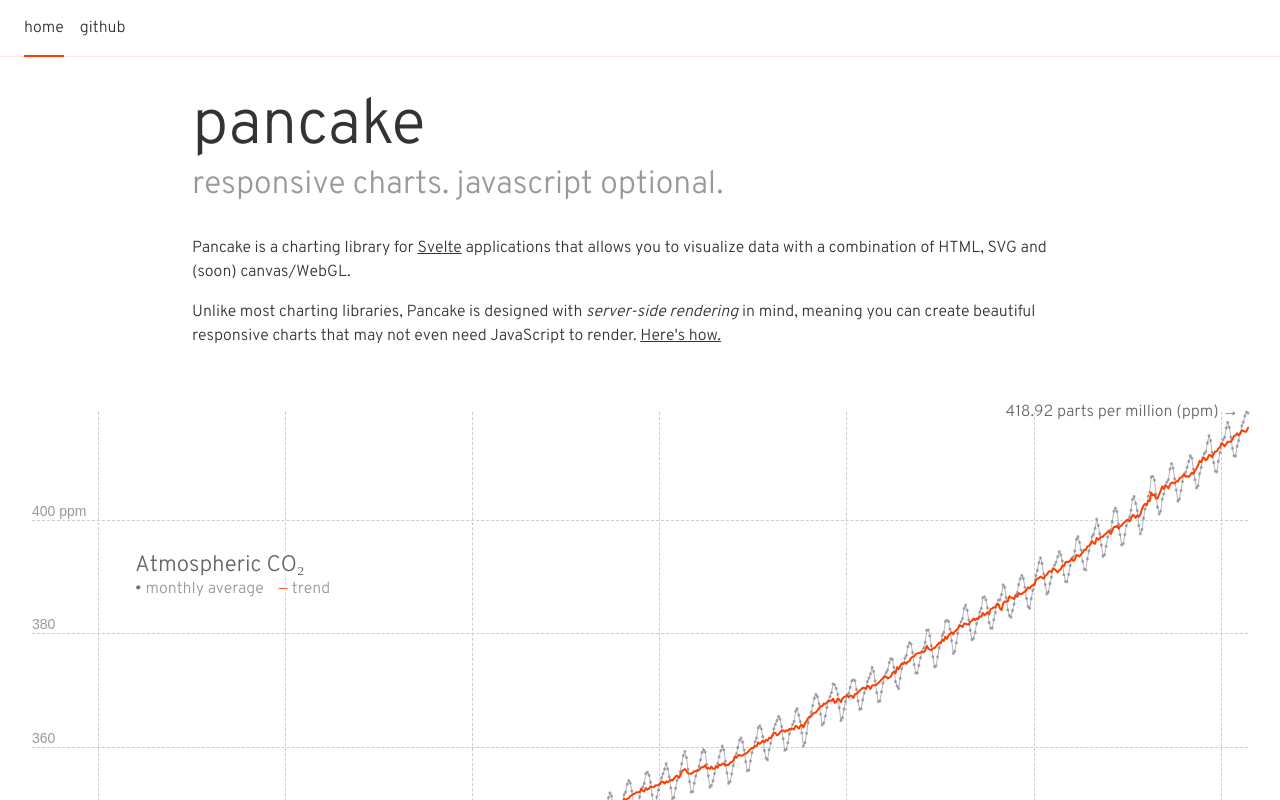
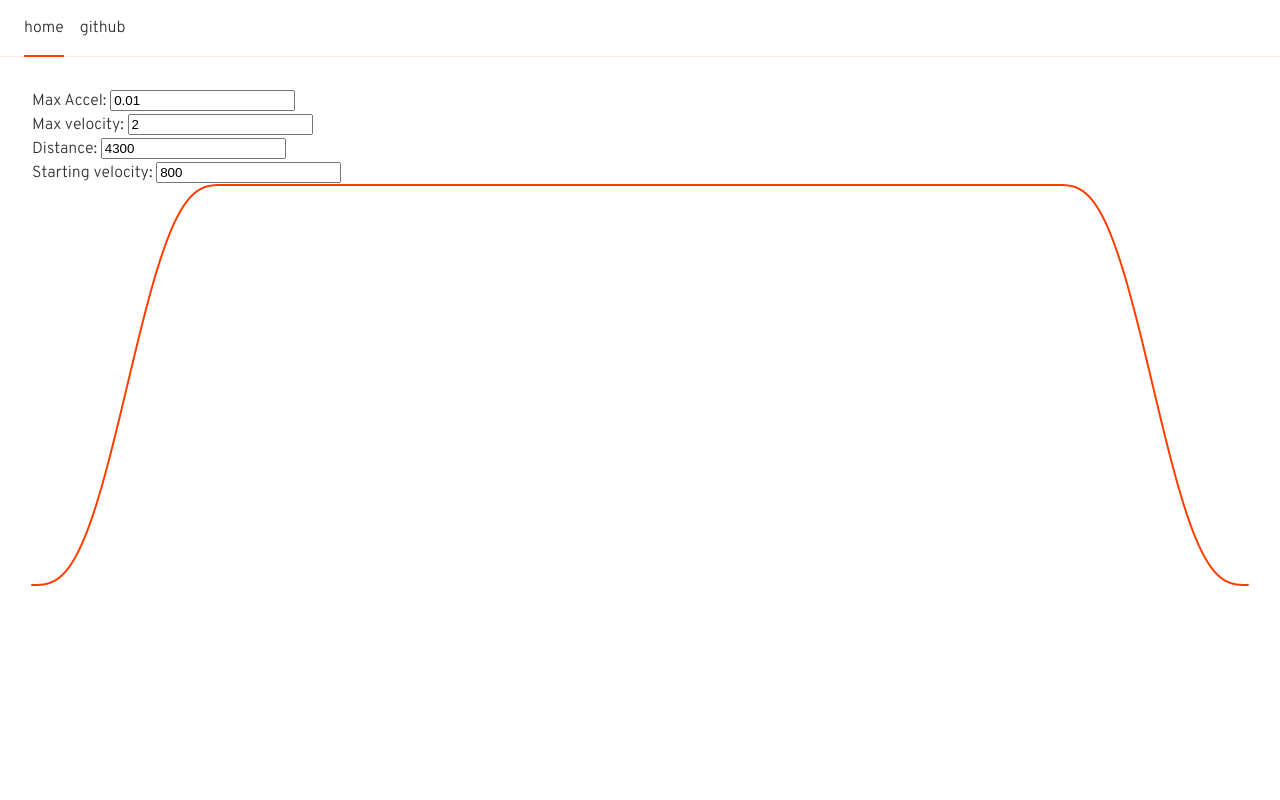
Before and after one commit to SQLSourcerer/pancake-ts, a SvelteKit app: page / in a window 1280 px wide. Shown: the top 800 px of the page. Built offline with nearby package versions, Linux system fonts and the light colour scheme.

Commit message:
show velocity curve

```diff
--- /dev/null
+++ b/src/lib/model/motion-profile.ts
@@ -0,0 +1,66 @@
+export class MotionProfile {
+    private readonly maxAccel:number;
+    private readonly maxVelocity:number;
+    private readonly rampTime:number;
+    private readonly rampDistance:number;
+    private readonly cruiseTime:number;
+
+    constructor(maxAccel:number,maxVelocity:number, distance:number,startingVelocity:number) {
+        var rampDistance = maxVelocity * maxVelocity / maxAccel;
+        if (distance<rampDistance*2){
+            maxVelocity = Math.sqrt(maxAccel * distance / 2);
+            rampDistance = maxVelocity * maxVelocity / maxAccel;
+        }
+        this.rampDistance = rampDistance;
+        this.rampTime = 2.0*maxVelocity/maxAccel;
+        this.maxAccel = maxAccel;
+        this.maxVelocity = maxVelocity;
+        this.cruiseTime = (distance - 2 * rampDistance) / maxVelocity;
+    }
+
+    private static  trigRamp2ndIntegral( x:number,  g:number,  s:number) {
+        return (g / 4.0) * (x * x + (2.0 * s * s * Math.cos(Math.PI * g * x / s) / g * g * Math.PI * Math.PI)) - (s * s / (2.0 * g * Math.PI * Math.PI));
+    }
+
+    private  trigRamp2ndIntegral( x:number) {
+        return MotionProfile.trigRamp2ndIntegral(x, this.maxAccel, this.maxVelocity);
+    }
+
+    private  trigRamp1stIntegral( x:number) {
+        const pigx = Math.PI * this.maxAccel * x;
+        return (pigx - this.maxVelocity * Math.sin(pigx / this.maxVelocity)) / (2.0 * Math.PI);
+    }
+
+    private  trigRamp( x:number) {
+        return (this.maxAccel - this.maxAccel * Math.cos(2.0 * Math.PI * x / this.rampTime)) / 2.0;
+    }
+
+    private  rangeResult( time:number,  middleValue:number,  callback: ((time:number) => number)) {
+        if (time < this.rampTime) {
+            return callback(time);
+        } else if (time > (this.cruiseTime + this.rampTime)) {
+            return -callback(time - this.rampTime - this.cruiseTime - this.rampTime);
+        } else {
+            return middleValue;
+        }
+    }
+
+
+    public get totalProfileTime() {
+        return this.rampTime + this.cruiseTime + this.rampTime;
+    }
+
+
+    public  profilePosition(time:number) {
+        return this.rangeResult(time, this.maxVelocity * time - this.rampDistance, x => this.trigRamp2ndIntegral(x));
+    }
+
+
+    public  profileVelocity( time:number) {
+        return this.rangeResult(time, this.maxVelocity, x => this.trigRamp1stIntegral(x));
+    }
+
+    public  profileAccel( time:number) {
+        return this.rangeResult(time, 0.0, x => this.trigRamp(x));
+    }
+}
--- a/src/routes/+page.svelte
+++ b/src/routes/+page.svelte
@@ -1,13 +1,28 @@
 <script lang="ts">
 	import CarbonTracker from '../examples/data/0/Ex0.svelte';
 	import Examples from '../examples/data/Examples.svelte';
+
+	import Chart from '$lib/components/Chart.svelte';
+	import { MotionProfile } from '$lib/model/motion-profile';
+	import SvgLine from '$lib/components/SvgLine.svelte';
+	import Svg from '$lib/components/Svg.svelte';
+
+	let maxAccel = 0.01;
+	let maxVelocity = 2;
+	let distance = 4300;
+	let startingVelocity = 800;
+
+	$: profile = new MotionProfile(maxAccel,maxVelocity,distance,startingVelocity);
+	$: time = profile.totalProfileTime;
+	$: maxy = profile.profileVelocity(time/2.0);
+	$: data = [...Array(Math.round(time * 10)).keys()].map(k=>k/10.0).map(t=>({time:t,velocity:profile.profileVelocity(t)}))
 </script>
 
 <svelte:head>
 	<title>Pancake • Charts for Svelte apps</title>
 </svelte:head>
 
-<header>
+<!-- <header>
 	<h1>
 		Pancake
 		<small>Responsive charts. JavaScript optional.</small>
@@ -26,25 +41,65 @@
 			>Here's how.</a
 		>
 	</p>
-</header>
+</header> -->
 
-<section class="hero">
+<!-- <section class="hero">
 	<CarbonTracker />
-</section>
+</section> -->
 
-<section>
+<!-- <section>
 	<h2>Usage</h2>
 	<p>Documentation is TODO. In the meantime, here are some examples:</p>
-</section>
+</section> -->
 
-<section class="examples">
+<!-- <section class="examples">
 	<h2>Examples</h2>
 	<div class="chart-grid">
 		<Examples />
 	</div>
-</section>
+</section> -->
+<label>
+	Max Accel:
+	<input type="text" bind:value={maxAccel} /></label>
+<br />
+	<label>
+		Max velocity:
+		<input type="text" bind:value={maxVelocity} /></label>
+		<br />
+		<label>
+			Distance:
+			<input type="text" bind:value={distance} /></label>
+
+			<br />
+			<label>
+				Starting velocity:
+				<input type="text" bind:value={startingVelocity} /></label>
+
+<div class="chart"><Chart x1={0} x2={time} y1={0} y2={maxy}>
+	<Svg><SvgLine {data}
+	x={p=>p.time}
+	y={p=>p.velocity}
+	let:d
+	>
+<path class="velocity" {d} />
+</SvgLine></Svg>
+
+</Chart></div>
+
 
 <style>
+path.velocity {
+		stroke: #ff3e00;
+		stroke-linejoin: round;
+		stroke-linecap: round;
+		stroke-width: 2px;
+		fill: none;
+	}
+
+	.chart {
+			height: 400px;
+		}
+
 	header {
 		max-width: 56rem;
 		margin: 0 auto;
```
